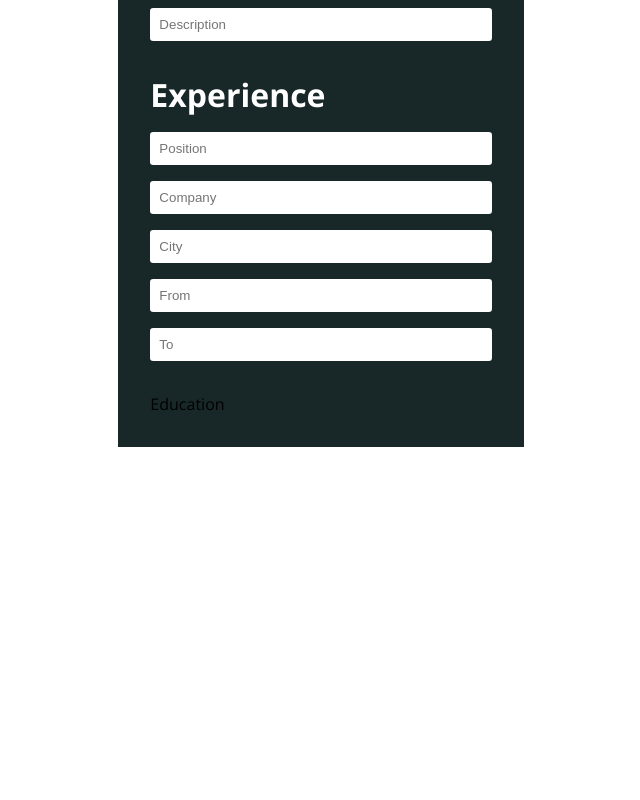
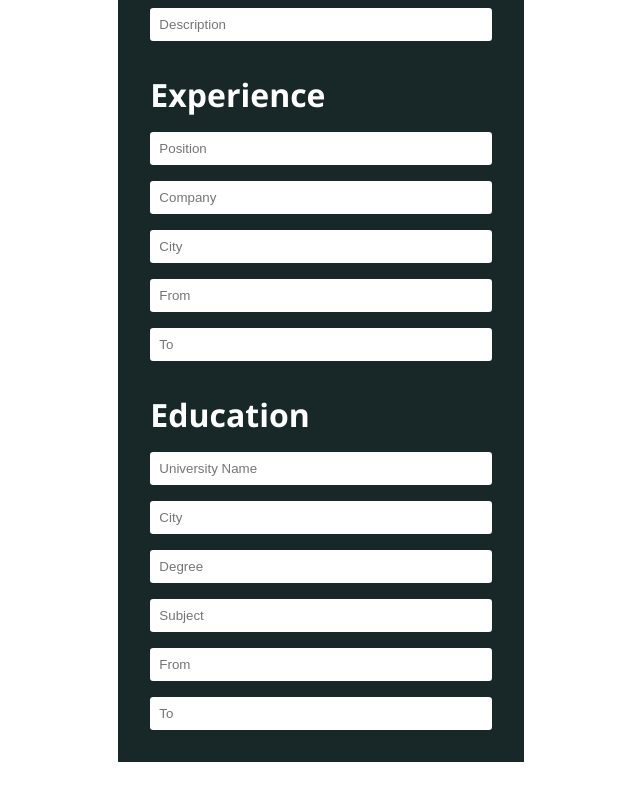
Before and after one commit to Kian2002/React-CV, a React (Vite) app: page / in a window 1280 px wide. Shown: the part 572-1372 px from the top of the page, without its empty margins (319-959 px from the left). Before the commit the page ends 1083 px from the top, so only its background shows below. Built offline with nearby package versions, Linux system fonts and the light colour scheme.

Commit message:
Education component

```diff
--- a/src/components/Input/Education.jsx
+++ b/src/components/Input/Education.jsx
@@ -1,7 +1,20 @@
 import React from "react";
+import styles from "../styles/input.module.css";
 
 const Education = () => {
-  return <div>Education</div>;
+  return (
+    <div className={styles.wrapper}>
+      <h1>Education</h1>
+      <div className={styles["input-wrapper"]}>
+        <input type="text" placeholder="University Name" />
+        <input type="text" placeholder="City" />
+        <input type="text" placeholder="Degree" />
+        <input type="text" placeholder="Subject" />
+        <input type="text" placeholder="From" />
+        <input type="text" placeholder="To" />
+      </div>
+    </div>
+  );
 };
 
 export default Education;
```
